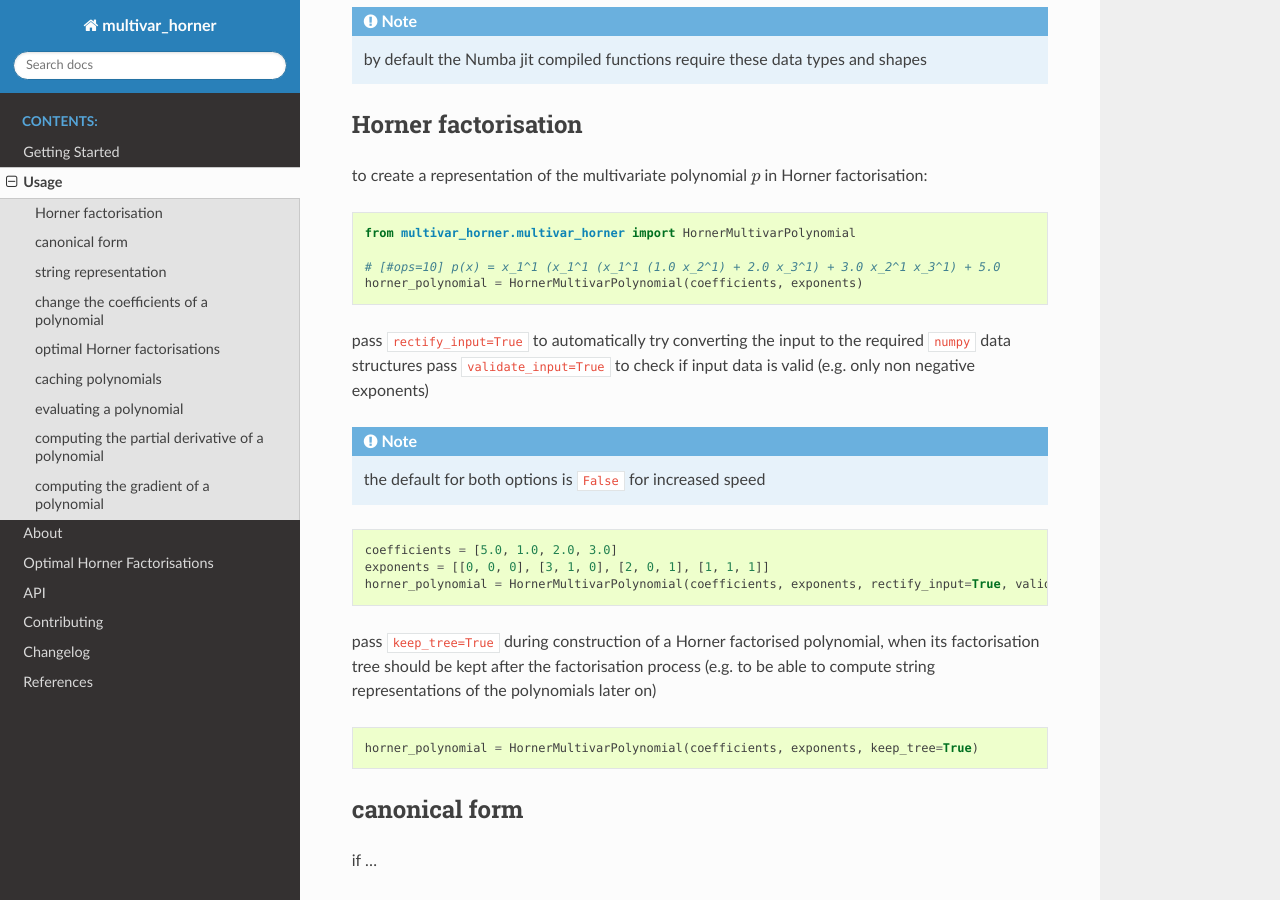
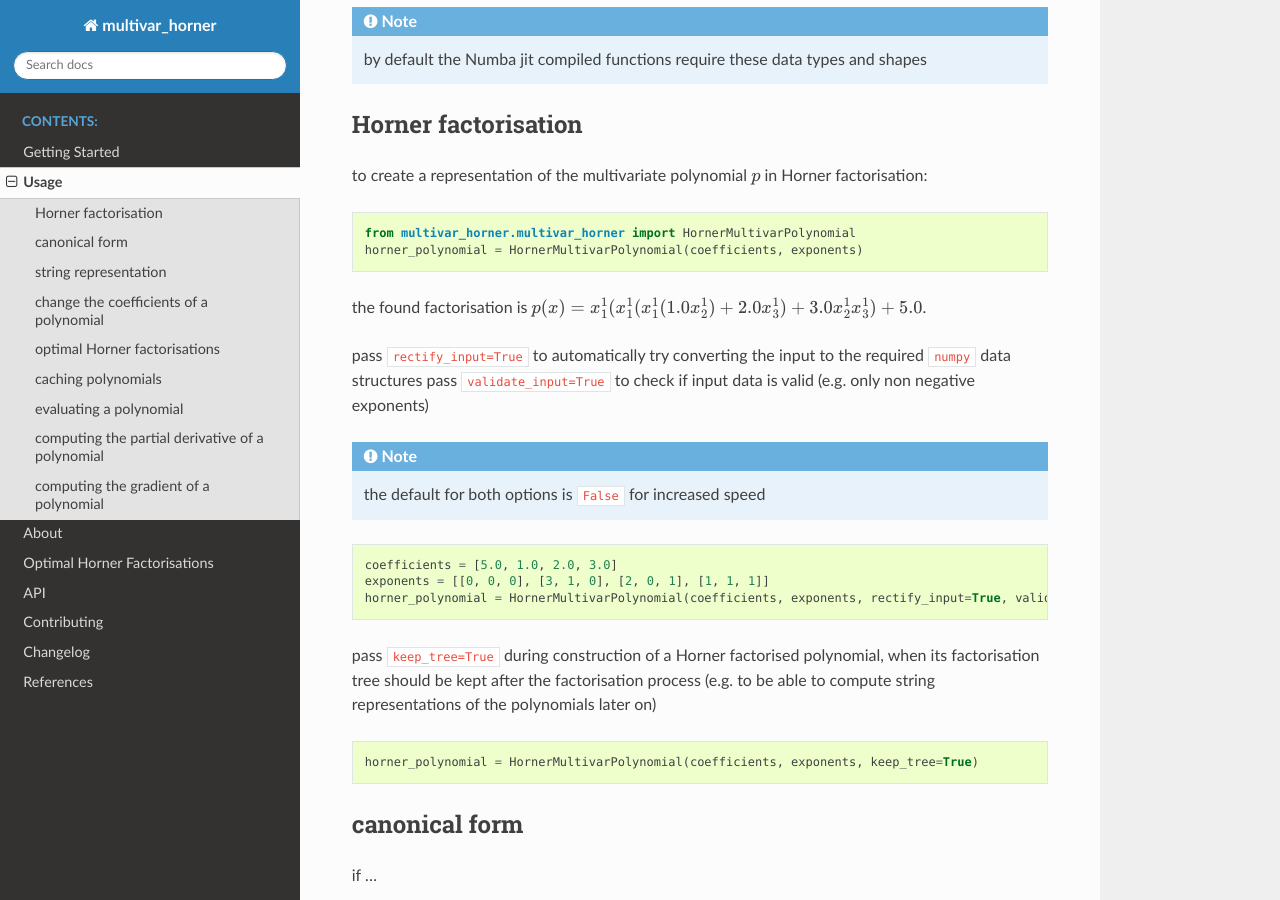
Before and after one commit to jannikmi/multivar_horner, a Sphinx documentation site: the page built from docs/1_usage.rst, in a window 1280 px wide and 900 px high, scrolled down 899 px. Built offline with Sphinx 7.4.7 and the Read the Docs theme 2.0.0, drawn with Linux system fonts in a browser that asks for light colours; the version number could not be read and is left out.

Commit message:
show horner factorisation in docu

```diff
--- a/docs/1_usage.rst
+++ b/docs/1_usage.rst
@@ -58,10 +58,10 @@ to create a representation of the multivariate polynomial :math:`p` in Horner fa
 .. code-block:: python
 
     from multivar_horner.multivar_horner import HornerMultivarPolynomial
-
-    # [#ops=10] p(x) = x_1^1 (x_1^1 (x_1^1 (1.0 x_2^1) + 2.0 x_3^1) + 3.0 x_2^1 x_3^1) + 5.0
     horner_polynomial = HornerMultivarPolynomial(coefficients, exponents)
 
+
+the found factorisation is :math:`p(x) = x_1^1 (x_1^1 (x_1^1 (1.0 x_2^1) + 2.0 x_3^1) + 3.0 x_2^1 x_3^1) + 5.0`.
 
 
 pass ``rectify_input=True`` to automatically try converting the input to the required ``numpy`` data structures
@@ -130,7 +130,6 @@ in order to compile a string representation of a polynomial pass ``compute_repre
 
     the number in square brackets indicates the number of mathematical operations (ADD, MUL, POW) required
     to evaluate the polynomial.
-
 
 .. code-block:: python
 
```
